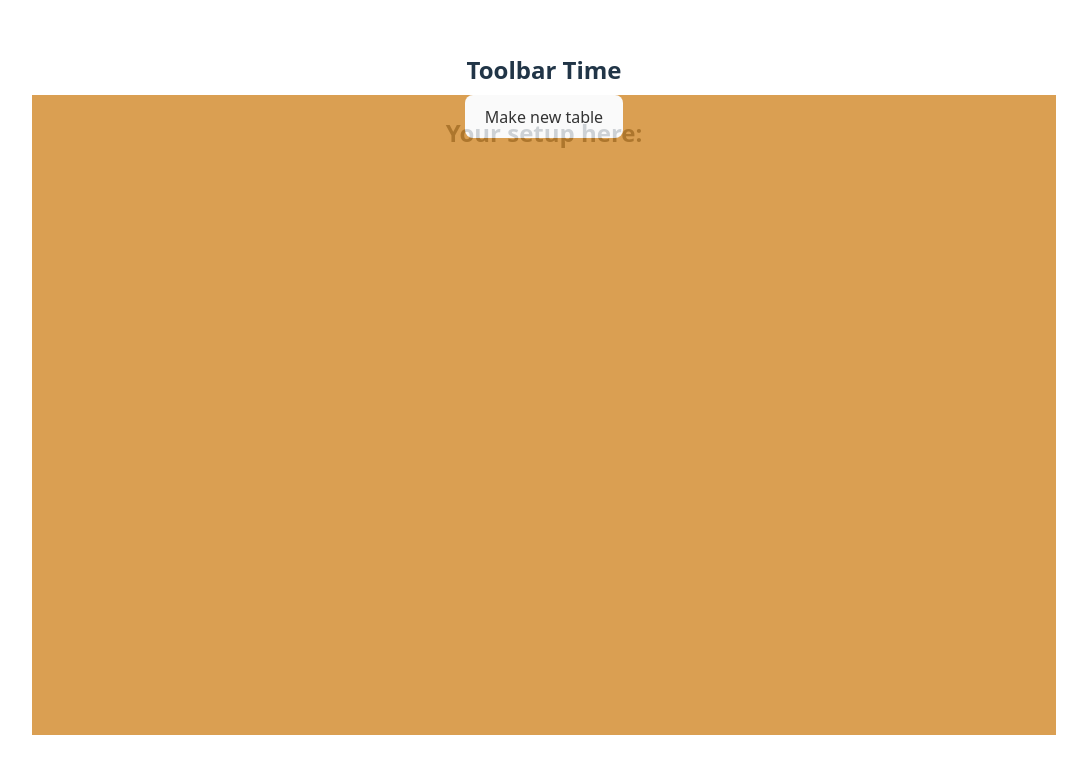
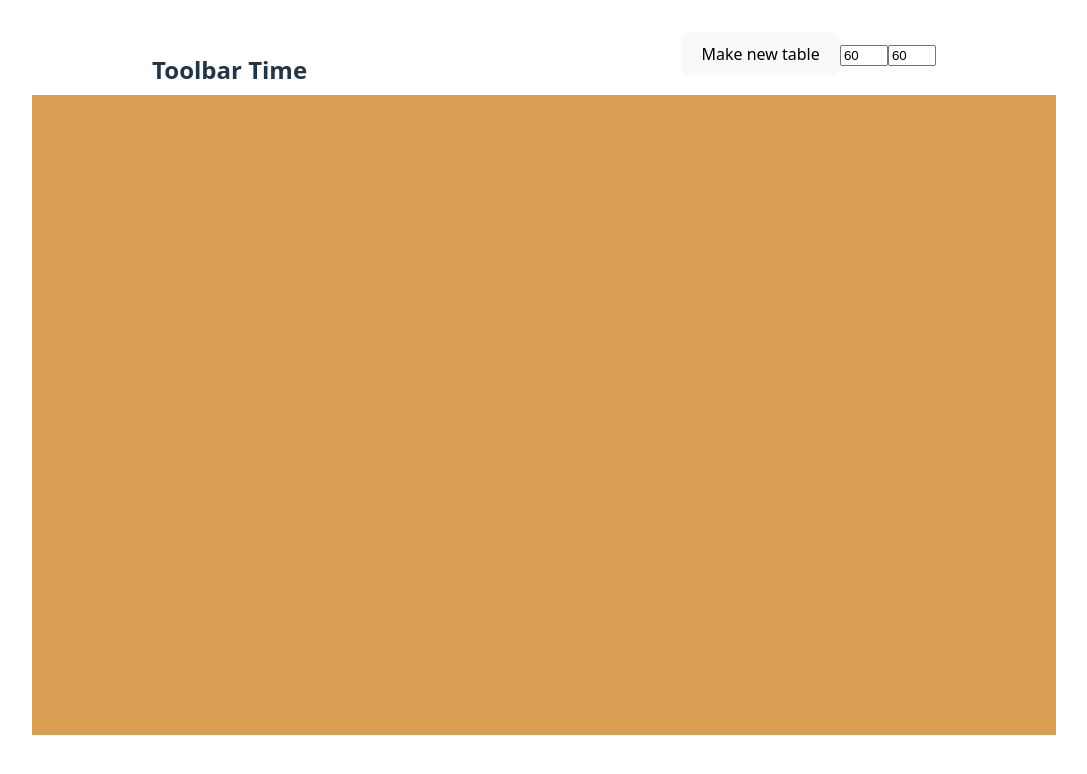
Before and after one commit to jman2476/setup_buddy, a React (Vite) app: page / in a window 1280 px wide. Shown: the top 774 px of the page, without its empty margins (96-1183 px from the left). Built offline with nearby package versions, Linux system fonts and the light colour scheme.

Commit message:
moved data to toolbar, not working

```diff
--- a/src/App.jsx
+++ b/src/App.jsx
@@ -90,6 +90,33 @@ function App() {
 
   }
 
+  function DataBox({table}){
+    const [inputs, setInputs] = useState()
+
+
+    const handleKeyDown = (event) => {
+      if (event.key === 'Enter') {
+        // setTableList(event.target.value)
+        console.log('Value updated')
+      }
+    }
+
+    return(
+      <>
+        <input className={'input'}
+          type="number"
+          defaultValue={60}
+          onKeyDown={handleKeyDown}>
+          </input>
+        <input className={'input'}
+          type="number"
+          defaultValue={60}
+          onKeyDown={handleKeyDown}>
+          </input>
+      </>
+    )
+  }
+
   function Table({ number,shape }) {
     const [offset, setOffSet] = useState({ x: 0, y: 0 })
     const [tableSize, setTableSize] = useState(60)
@@ -103,41 +130,7 @@ function App() {
       console.log(tableSize)
 
     }
-    function DataBox({shape}){
-      const dataFocusRef = useRef(false)
 
-
-      const handleDataFocus = () => {
-        dataFocusRef.current = true
-        setFocus(true)
-        console.log(focus,dataFocusRef.current, 'cheese')
-      }
-
-      const handleDataBlur = () => {
-        dataFocusRef.current = false
-        console.log(focus,dataFocusRef.current, 'fondue')
-
-      }
-
-      return(
-        <>
-          <input className={'input'}
-            type="number"
-            defaultValue={60}
-            onFocus={handleDataFocus}
-            onBlur={handleDataBlur}
-            onChange={e => setTableSize(e.target.value)}>
-
-            </input>
-          <button
-            className='input-button'
-            height
-            onClick={e => handleTableResize(e)}>
-            Submit</button>
-
-        </>
-      )
-    }
 
     useEffect(() => {
       const handleMouse = (event) => {
@@ -163,34 +156,12 @@ function App() {
       }))
     }
     const handleFocus = (event) => {
-      // setFocus(focus? false: true)
+      setFocus(!focus)
       console.log(focus)
-      // setTableSize(tableSize)
-      // console.log(event.target)
-      // console.log(event.target.className.includes('hidden'))
-      // if(!event.target.className.includes('hidden')){
-      //   event.target.className.concat('hidden')
-      // }
     }
 
     return (
       <>
-        {/* Prototype Round Table */}
-        {/* <div
-            draggable={true}
-            className='table-obj'
-            onDragStart={dragStart}
-            onDragEnd={dragEnd}
-            style={{
-              position: "absolute",
-              top: `${offset.y+10}px`,
-              left: `${offset.x+10}px`,
-              height: `${tableSize}px`,
-              width: `${tableSize}px`,
-              lineHeight: `${tableSize}px`,
-              fontSize:' 200%'
-              }}
-              >1</div> */}
         <div
           draggable={true}
           tabIndex={0}
@@ -209,7 +180,6 @@ function App() {
             fontSize: ' 200%'
           }}
         >{number}
-        <DataBox />
         </div>
       </>
     )
@@ -227,13 +197,16 @@ function App() {
     <>
       <div id="toolbar">
         <h2 className='title'>Toolbar Time</h2>
-      </div>
-      <div id="setup">
-        <h2 className='title setup'>Your setup here:</h2>
-        <div id='setup-area' >
+        <div id='databox' >
           <button
             onClick={tableMaker}
           >Make new table</button>
+          <DataBox />
+        </div>
+      </div>
+      <div id="setup">
+        {/* <h2 className='title setup'>Your setup here:</h2> */}
+        <div id='setup-area' >
           {tableList}
         </div>
       </div>
```
